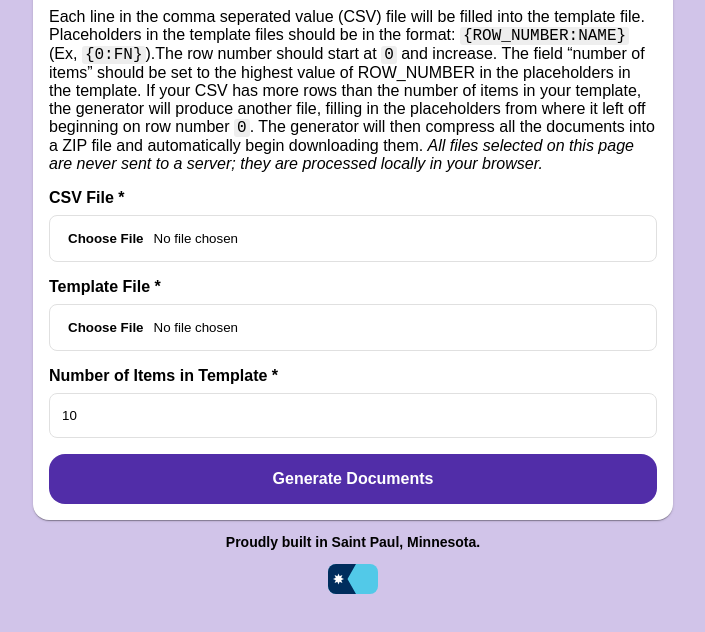
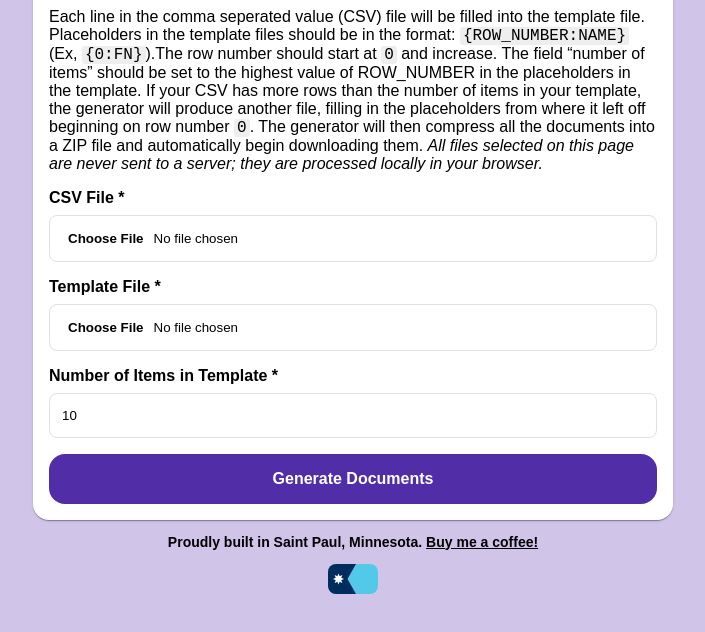
Before and after one commit to nicholemattera/CSV-to-Docx-Generator, a website built with Vite: page index.html in a window 1280 px wide. Shown: the part 138-770 px from the top of the page, without its empty margins (287-992 px from the left). Built offline with nearby package versions, Linux system fonts and the light colour scheme.

Commit message:
feat: add donation link

```diff
--- a/index.html
+++ b/index.html
@@ -65,6 +65,19 @@
         display: flex;
         flex-direction: column;
         justify-content: center;
+      }
+
+      a {
+        color: var(--neutral-black);
+        cursor: pointer;
+        display: inline-block;
+        text-decoration: underline;
+      }
+
+      a:hover,
+      a:focus {
+        animation: shake 500ms infinite;
+        animation-timing-function: linear;
       }
 
       .container {
@@ -178,6 +191,10 @@
           background: var(--primary-400);
         }
 
+        a {
+          color: var(--neutral-white);
+        }
+
         header {
           background: var(--primary-800);
         }
@@ -203,6 +220,18 @@
 
         footer {
           color: var(--neutral-white);
+        }
+      }
+
+      @keyframes shake {
+        0% {
+          transform: rotate(0.75deg);
+        }
+        50% {
+          transform: rotate(-0.75deg);
+        }
+        100% {
+          transform: rotate(0.75deg);
         }
       }
     </style>
@@ -245,7 +274,10 @@
       </main>
     </div>
     <footer class="footer">
-      <p>Proudly built in Saint Paul, Minnesota.</p>
+      <p>
+        Proudly built in Saint Paul, Minnesota.
+        <a href="https://ko-fi.com/nicholemattera" target="_blank">Buy me a coffee!</a>
+      </p>
       <img src="/images/minnesota.svg" width="50px" alt="Minnesota Flag" />
     </footer>
 
```
